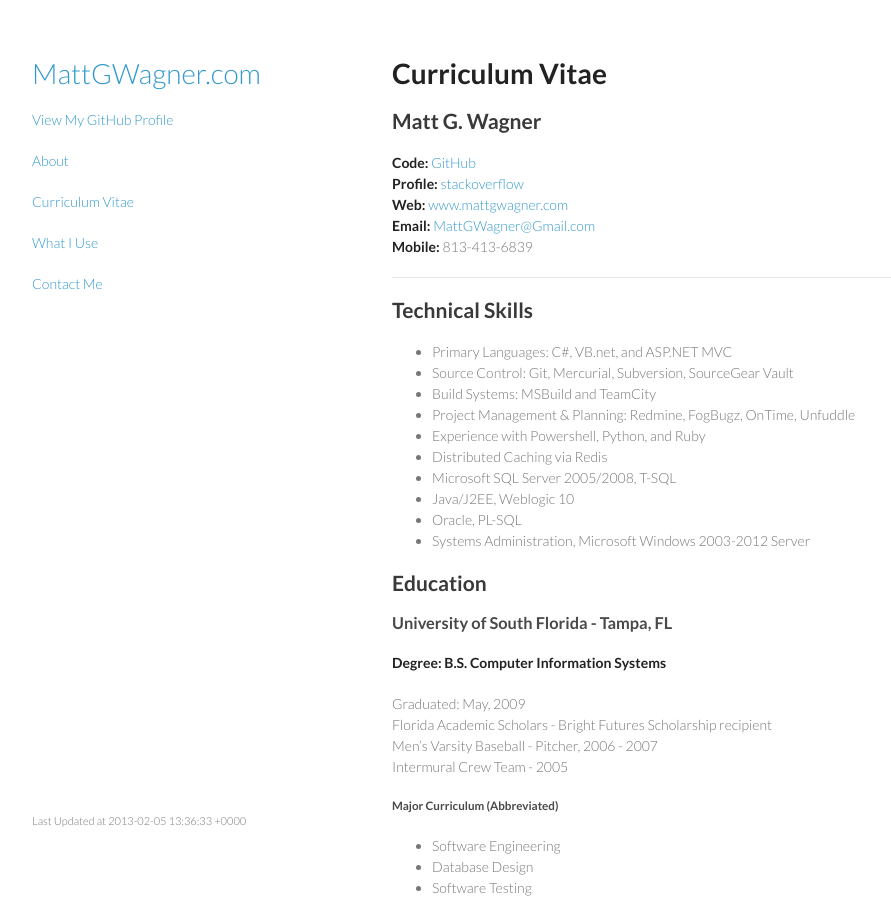
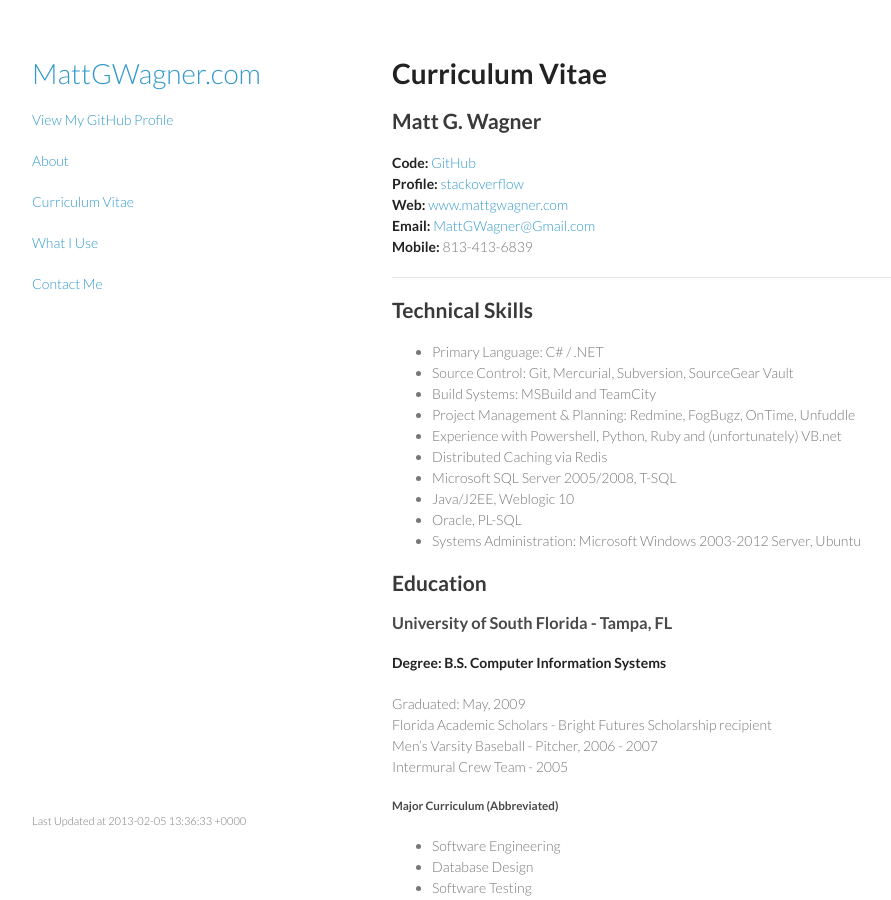
Before and after one commit to mattgwagner/mattgwagner, a Jekyll site: the page built from cv.md, in a window 1280 px wide and 900 px high. Shown: the whole window, without its empty margins (178-1069 px from the left). Built offline with Jekyll 4.4.1, drawn with Linux system fonts in a browser that asks for light colours.

Commit message:
Minor update to CV.

```diff
--- a/cv.md
+++ b/cv.md
@@ -17,16 +17,16 @@ title: Matt G. Wagner - Curriculum Vitae
 
 ## Technical Skills
 
-* Primary Languages: C#, VB.net, and ASP.NET MVC
+* Primary Language: C# / .NET
 * Source Control: Git, Mercurial, Subversion, SourceGear Vault
 * Build Systems: MSBuild and TeamCity
 * Project Management & Planning: Redmine, FogBugz, OnTime, Unfuddle
-* Experience with Powershell, Python, and Ruby
+* Experience with Powershell, Python, Ruby and (unfortunately) VB.net
 * Distributed Caching via Redis
 * Microsoft SQL Server 2005/2008, T-SQL
 * Java/J2EE, Weblogic 10
 * Oracle, PL-SQL
-* Systems Administration, Microsoft Windows 2003-2012 Server
+* Systems Administration: Microsoft Windows 2003-2012 Server, Ubuntu
 
 ## Education
 
```
